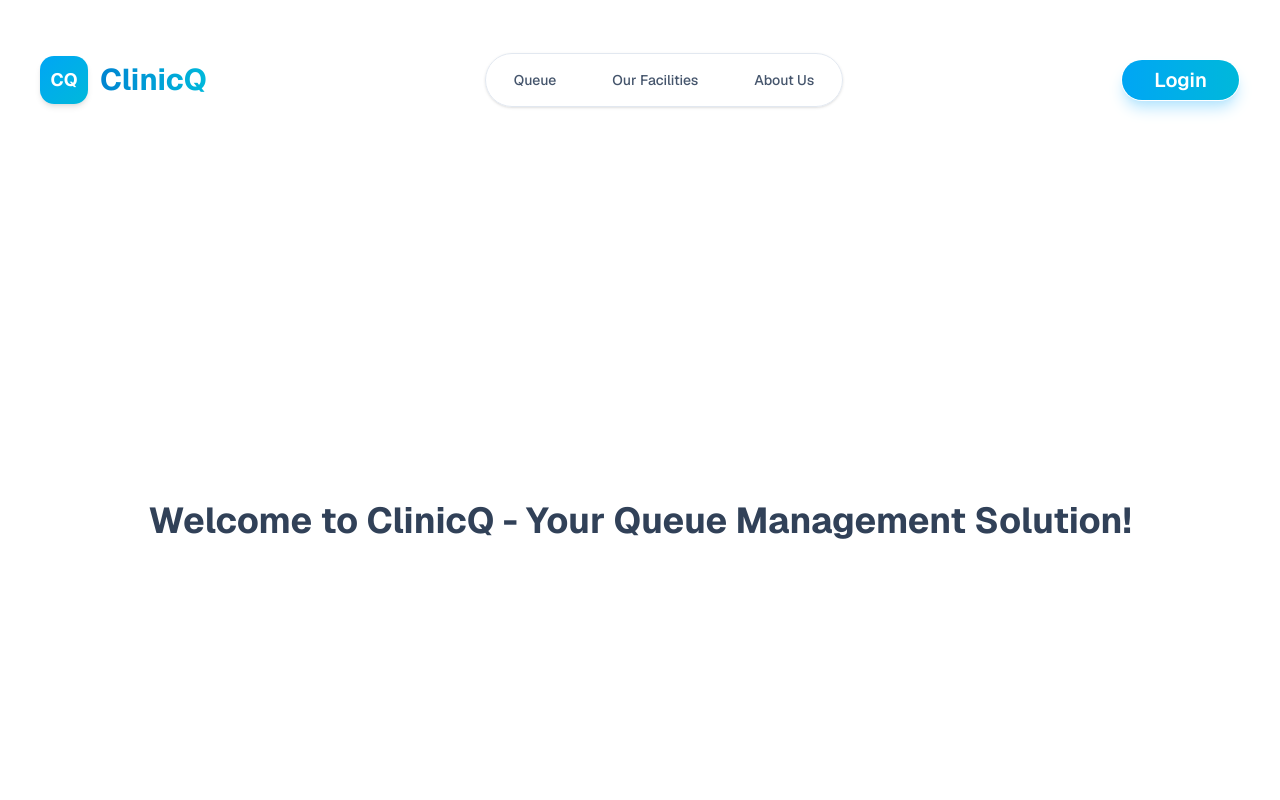
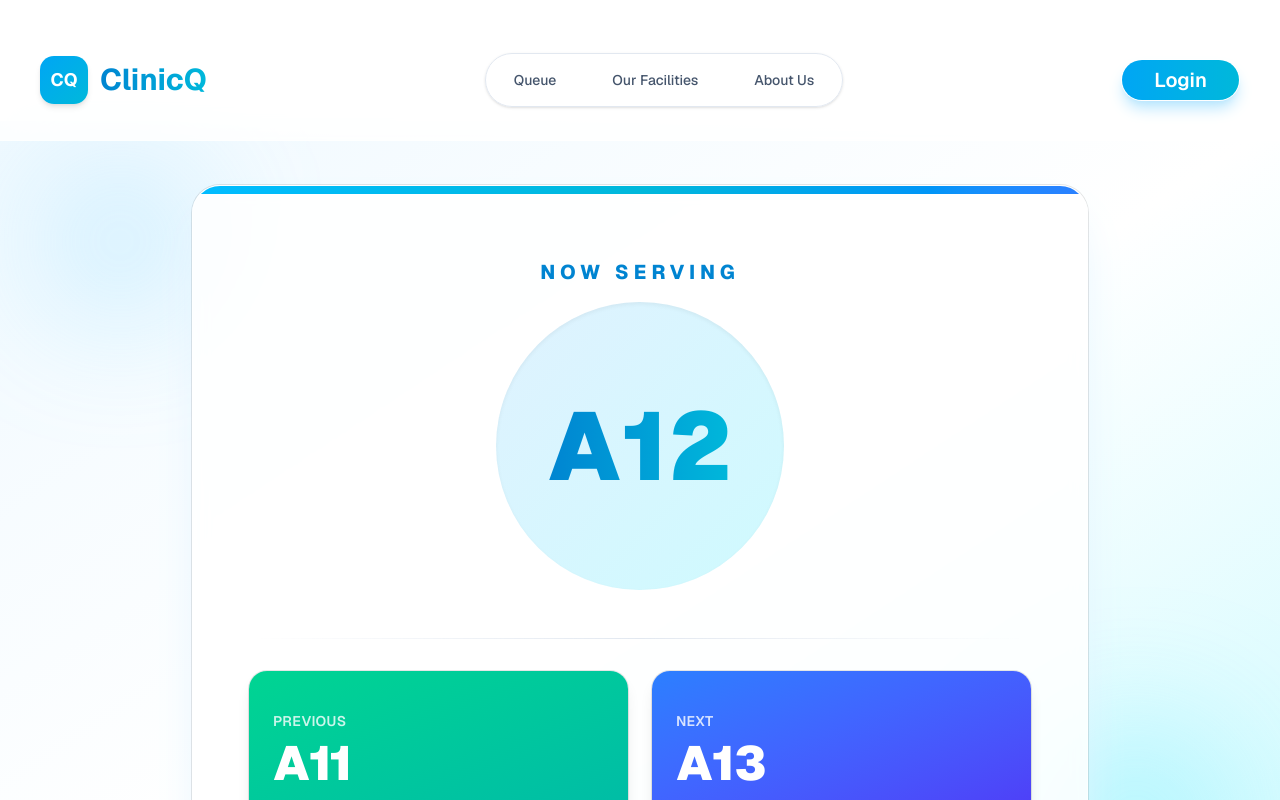
Before and after one commit to HimashaNethmini/clinic-queue-frontend, a Next.js app: page / in a window 1280 px wide. Shown: the top 800 px of the page. Built offline with nearby package versions, Linux system fonts and the light colour scheme.

Commit message:
removed unwanted texts

```diff
--- a/app/page.tsx
+++ b/app/page.tsx
@@ -1,13 +1,8 @@
-
-
+import Queue from "./queue/page"
 
 const page = () => {
   return (
-    <div className="flex h-screen w-full items-center justify-center">
-      <h1 className="text-4xl font-bold text-slate-700">
-        Welcome to ClinicQ - Your Queue Management Solution!
-      </h1>
-    </div>
+    <Queue />
   )
 }
 
```
